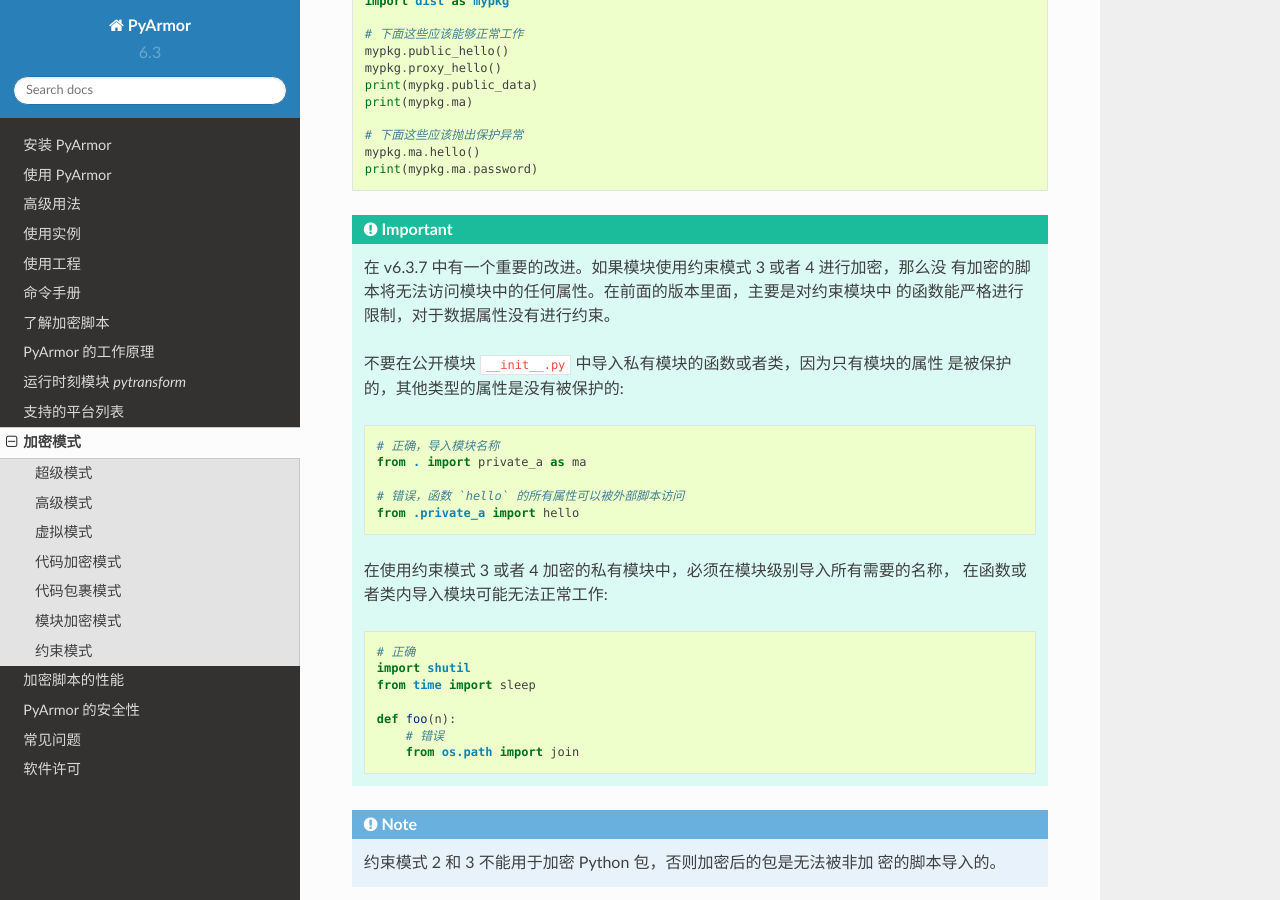
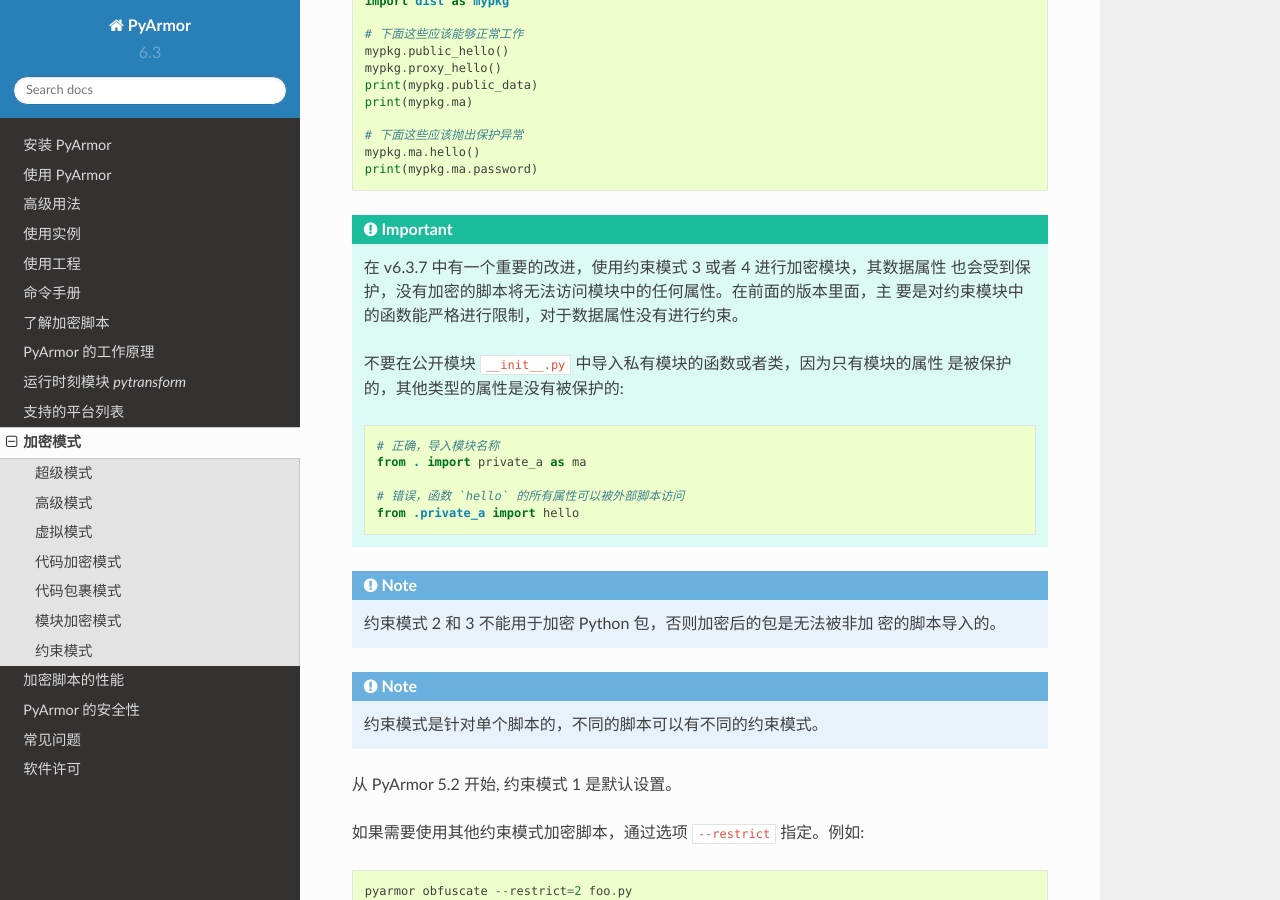
Before and after one commit to dashingsoft/pyarmor-docs-zh, a Sphinx documentation site: the page built from docs/mode.rst, in a window 1280 px wide and 900 px high, scrolled down 6694 px. Built offline with Sphinx 7.4.7 and the Read the Docs theme 2.0.0, drawn with Linux system fonts in a browser that asks for light colours.

Commit message:
Refine doc

```diff
--- a/docs/mode.rst
+++ b/docs/mode.rst
@@ -339,9 +339,9 @@
 
 .. important::
 
-   在 v6.3.7 中有一个重要的改进。如果模块使用约束模式 3 或者 4 进行加密，那么没
-   有加密的脚本将无法访问模块中的任何属性。在前面的版本里面，主要是对约束模块中
-   的函数能严格进行限制，对于数据属性没有进行约束。
+   在 v6.3.7 中有一个重要的改进，使用约束模式 3 或者 4 进行加密模块，其数据属性
+   也会受到保护，没有加密的脚本将无法访问模块中的任何属性。在前面的版本里面，主
+   要是对约束模块中的函数能严格进行限制，对于数据属性没有进行约束。
 
    不要在公开模块 ``__init__.py`` 中导入私有模块的函数或者类，因为只有模块的属性
    是被保护的，其他类型的属性是没有被保护的::
@@ -351,17 +351,6 @@
 
        # 错误，函数 `hello` 的所有属性可以被外部脚本访问
        from .private_a import hello
-
-   在使用约束模式 3 或者 4 加密的私有模块中，必须在模块级别导入所有需要的名称，
-   在函数或者类内导入模块可能无法正常工作::
-
-       # 正确
-       import shutil
-       from time import sleep
-
-       def foo(n):
-           # 错误
-           from os.path import join
 
 .. note::
 
```
